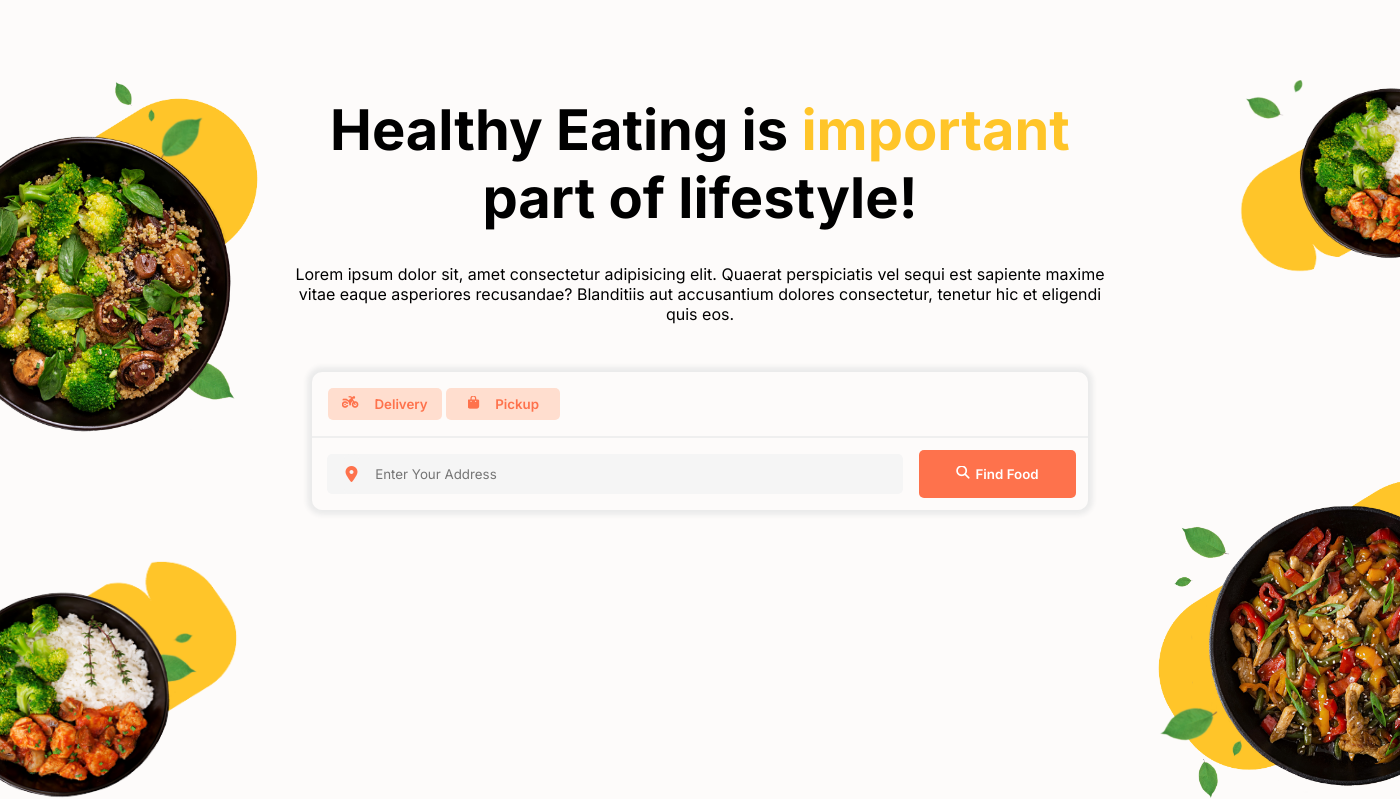
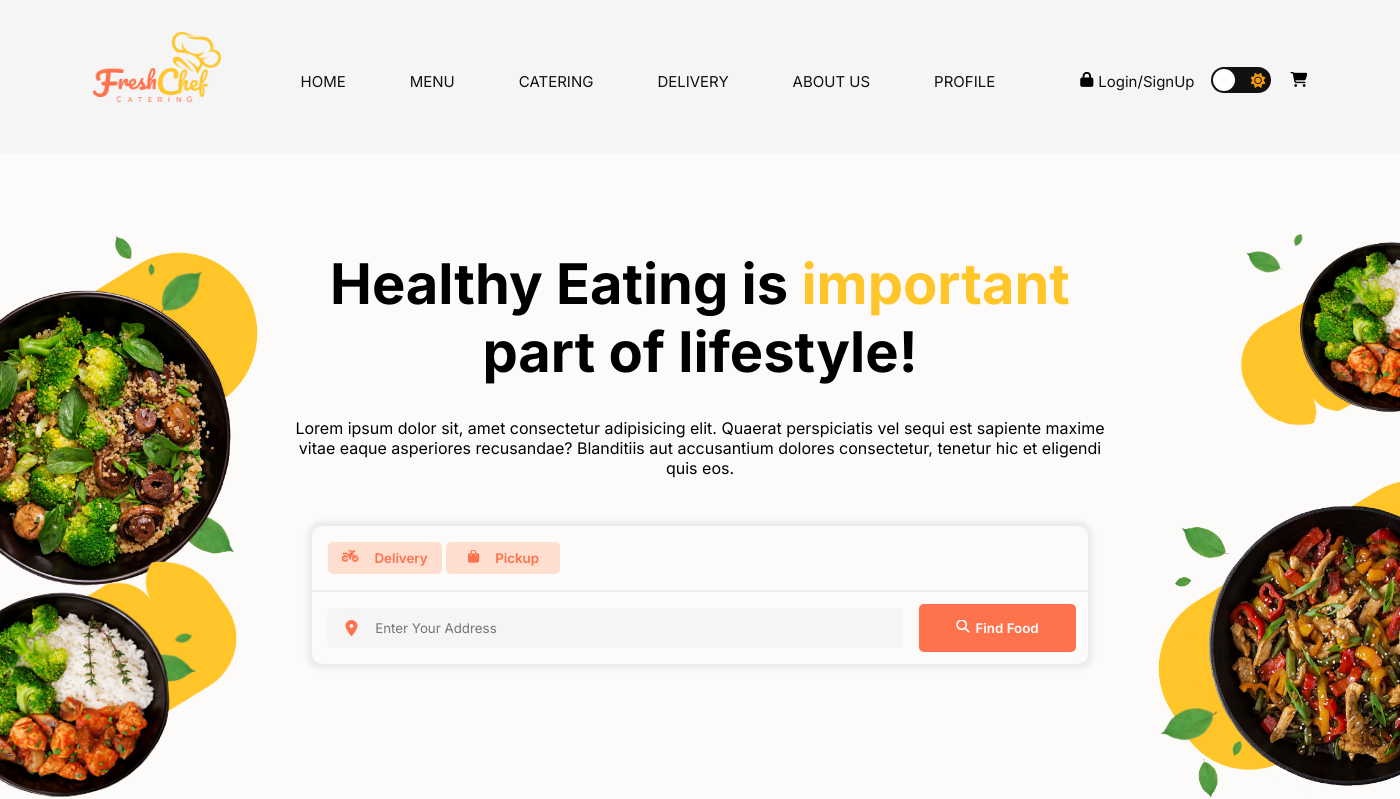
Before and after one commit to NadeeraBinoli/Fresh-Chef, a PHP site: page / in a window 1400 px wide; the page is wider, and only the part inside the window is pictured. Shown: the top 799 px of that part. Run offline with PHP 8.4, Linux system fonts and the light colour scheme.

Commit message:
header and footer

```diff
--- a/home.css
+++ b/home.css
@@ -16,6 +16,95 @@ a{
     text-decoration: none;
     color: #ffff;
 }
+
+/* header */
+header{
+    font-size: 15px;
+    display: flex;
+    gap: 5rem;
+    background-color: #f5f5f5;
+    padding-top: 2rem;
+    padding-bottom: 3rem;
+    justify-content: center;
+}
+
+header div.logo img{
+    width: 8rem;
+}
+
+header div.navlinks a{
+    color: #111;
+    text-transform: uppercase;
+}
+
+header div.navlinks{
+    display: flex;
+    gap: 4rem;
+    padding-top: 2.5rem;
+}
+
+header div.login{
+    display: flex;
+    padding-top: 2.5rem;
+
+}
+
+header div.login a{
+    color: #111;
+}
+
+header div.login i.fa-lock{
+    padding: 0 5px;
+}
+
+header div.login i.fa-cart-shopping{
+    padding-left: 20px;
+}
+
+/* dark mode button start */
+header div.login div.darkMode {
+    padding-left: 1rem;
+    position: relative;
+    top: -5px;
+}
+
+header div.login div.darkMode .checkbox {
+    display: none;
+}
+
+header div.login div.darkMode .checkbox-label {
+    background-color: #111;
+    width: 50px;
+    height: 26px;
+    border-radius: 50px;
+    position: relative;
+    padding-left: 5px;
+    padding-right: 5px;
+    cursor: pointer;
+    display: flex;
+    justify-content: space-between;
+    align-items: center;
+}
+
+header div.login div.darkMode .fa-moon {color: #f1c40f;}
+
+header div.login div.darkMode .fa-sun {color: #f39c12;}
+
+header div.login div.darkMode .checkbox-label .ball {
+    background-color: #fff;
+    width: 22px;
+    height: 22px;
+    position: absolute;
+    left: 2px;
+    top: 2px;
+    border-radius: 50%;
+    transition: transform 0.2s linear;
+}
+
+header div.login div.darkMode .checkbox:checked + .checkbox-label .ball {
+    transform: translateX(33px);
+}
+/* dark mode button end*/
 
 /* hero image */
 div.heroSection{
--- a/index.html
+++ b/index.html
@@ -11,8 +11,33 @@
 
 </head>
 <body>
-    <header>
-
+    <header id="header">
+        <div class="logo">
+            <img src="homeIMG/Logo.png" alt="">
+        </div>
+        <div class="navlinks">
+            <p><a href="index.html">home</a></p>
+            <p><a href="A_menu.html">menu</a></p>
+            <p><a href="menu.html">catering</a></p>
+            <p><a href="">delivery</a></p>
+            <p><a href="">about us</a></p>
+            <p><a href="">profile</a></p>
+        </div>
+        <div class="login">
+            <i class="fa-solid fa-lock"></i>
+            <p><a href="">Login</a></p>
+            <p>/</p>
+            <p><a href="">SignUp</a></p>
+            <div class="darkMode">
+                <input type="checkbox" class="checkbox" id="checkbox">
+                <label for="checkbox" class="checkbox-label">
+                  <i class="fa-solid fa-moon"></i>
+                  <i class="fa-solid fa-sun"></i>
+                  <span class="ball"></span>
+                </label>
+              </div>
+            <i class="fa-solid fa-cart-shopping"></i>
+        </div>
     </header>
     <div class="heroSection">
         <img class="leftTop" src="homeIMG/leftTop.png" alt="">
@@ -240,7 +265,7 @@
     <footer>
         <div class="main">
             <div class="address">
-                <img src="" alt="">
+                <img src="homeIMG/Logo.png" alt="logo">
                 <p>No 12, MainStreet, <br>
                 Kagalle (71000), <br>
                 Sri Lanka</p>
@@ -255,9 +280,12 @@
                     <p><a href="">profile</a></p>
                 </div>
                 <div class="sociallinks">
-                    <a href=""><i></i></a>
-                    <a href=""><i></i></a>
-                    <a href=""><i></i></a>
+                    <a href=""><i class="fa-brands fa-facebook-f"></i></a>
+                    <a href=""><i class="fa-brands fa-instagram"></i></a>
+                    <a href=""><i class="fa-brands fa-x-twitter"></i></a>
+                </div>
+                <div class="coppyRights">
+                    <p>Policy privacy &nbsp; &nbsp; &nbsp; Copyright 2024. All rights reserved for Fresh Chef Catering</p>
                 </div>
             </div>
             <div class="contact">
@@ -275,8 +303,8 @@
                 </div>
                 <div class="form">
                     <form action="" method="post">
-                        <i></i>
-                        <input type="text" name="Enter Your email">
+                        <i class="fa-solid fa-envelope"></i>
+                        <input type="text" placeholder="Enter Your email">
                         <button type="submit"><img src="homeIMG/submit.png" alt=""></button>
                     </form>
                 </div>
```
Also changed, not shown: other parts of home.css (+96 -0 lines), homeIMG/Logo.png (added).
